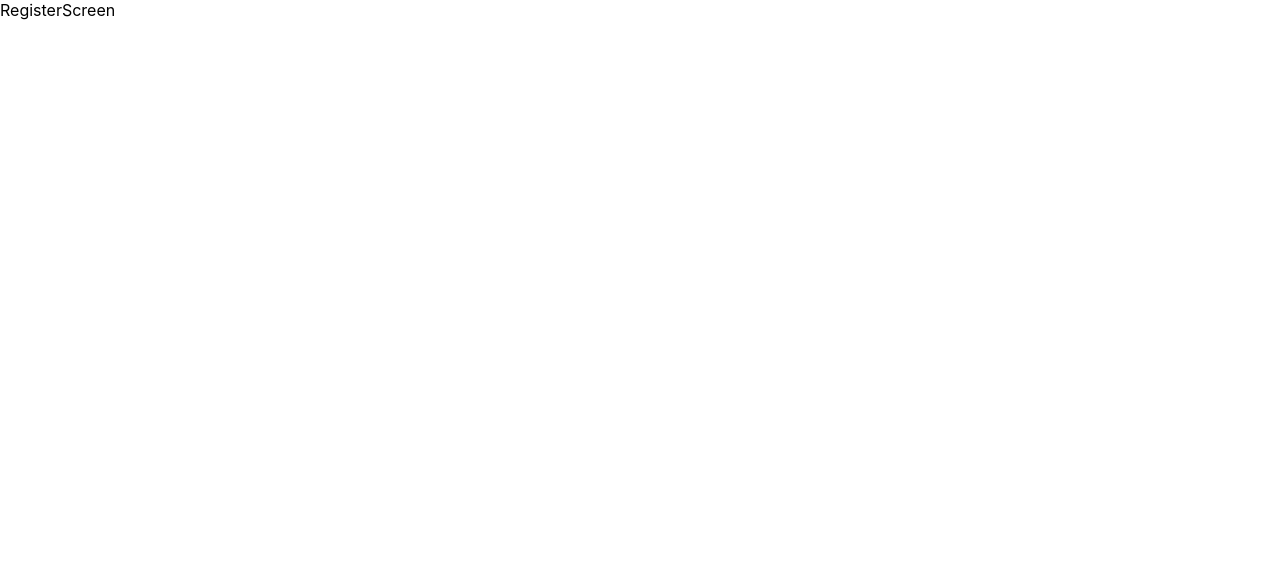
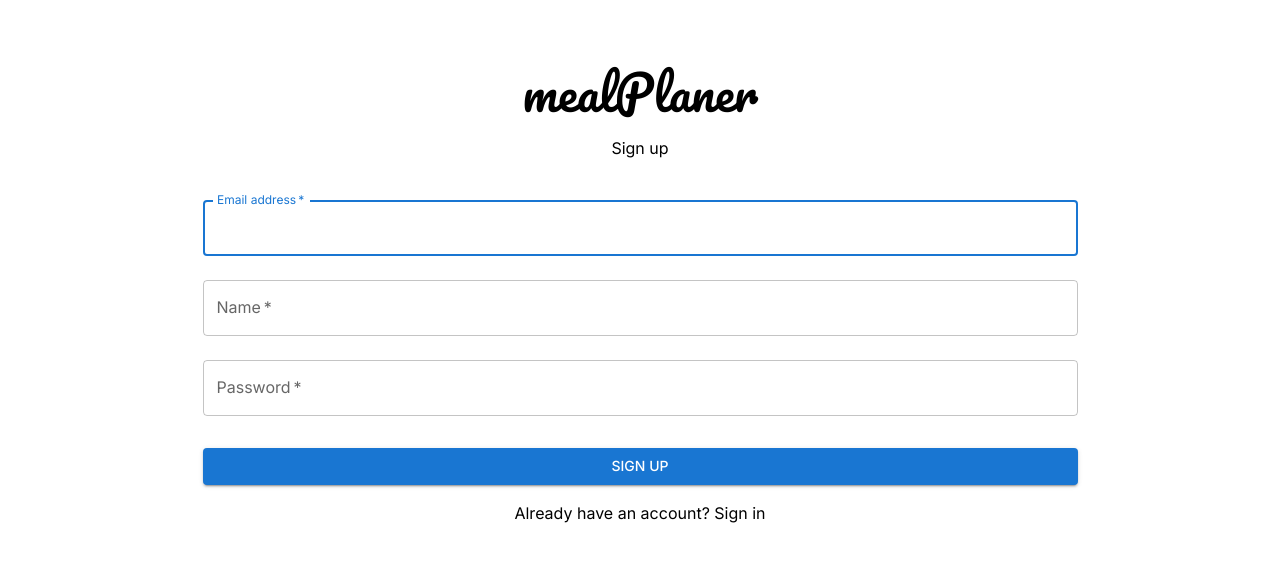
Before and after one commit to DanielBackEnd/mp-meal-planner, a React (Create React App) app in the folder frontend/: page /register in a window 1280 px wide. Shown: the top 562 px of the page. Built offline with nearby package versions, Linux system fonts and the light colour scheme.

Commit message:
create basic RegisterScreen UI

```diff
--- a/frontend/src/screens/RegisterScreen.jsx
+++ b/frontend/src/screens/RegisterScreen.jsx
@@ -1,4 +1,79 @@
+import { Container, Box, Typography, TextField, Button } from '@mui/material';
+import { Link } from 'react-router-dom';
+
 const RegisterScreen = () => {
-  return <div>RegisterScreen</div>;
+  const submitHandler = e => {
+    e.preventDefault();
+    console.log('submitted');
+  };
+
+  return (
+    <Container maxWidth='sx'>
+      <Box
+        sx={{
+          marginTop: 8,
+          display: 'flex',
+          flexDirection: 'column',
+          alignItems: 'center',
+        }}
+      >
+        <Typography variant='h3' component='h1' sx={{ mb: 2 }}>
+          mealPlaner
+        </Typography>
+        <Typography variant='body1' component='h2' sx={{ mb: 2 }}>
+          Sign up
+        </Typography>
+        <Box
+          component='form'
+          noValidate
+          onSubmit={submitHandler}
+          sx={{ mt: 1 }}
+        >
+          <TextField
+            margin='normal'
+            required
+            fullWidth
+            id='email'
+            label='Email address'
+            name='email'
+            autoFocus
+          />
+          <TextField
+            margin='normal'
+            required
+            fullWidth
+            id='name'
+            label='Name'
+            name='name'
+          />
+          <TextField
+            margin='normal'
+            required
+            fullWidth
+            name='password'
+            label='Password'
+            type='password'
+            id='password'
+          />
+          <Button
+            type='submit'
+            fullWidth
+            variant='contained'
+            sx={{ mt: 3, mb: 2 }}
+          >
+            Sign up
+          </Button>
+          <Box sx={{ display: 'flex', justifyContent: 'center' }}>
+            <Typography variant='body1'>
+              Already have an account?{' '}
+              <Link to='/' style={{ textDecoration: 'none', color: 'inherit' }}>
+                Sign in
+              </Link>
+            </Typography>
+          </Box>
+        </Box>
+      </Box>
+    </Container>
+  );
 };
 export default RegisterScreen;
```
